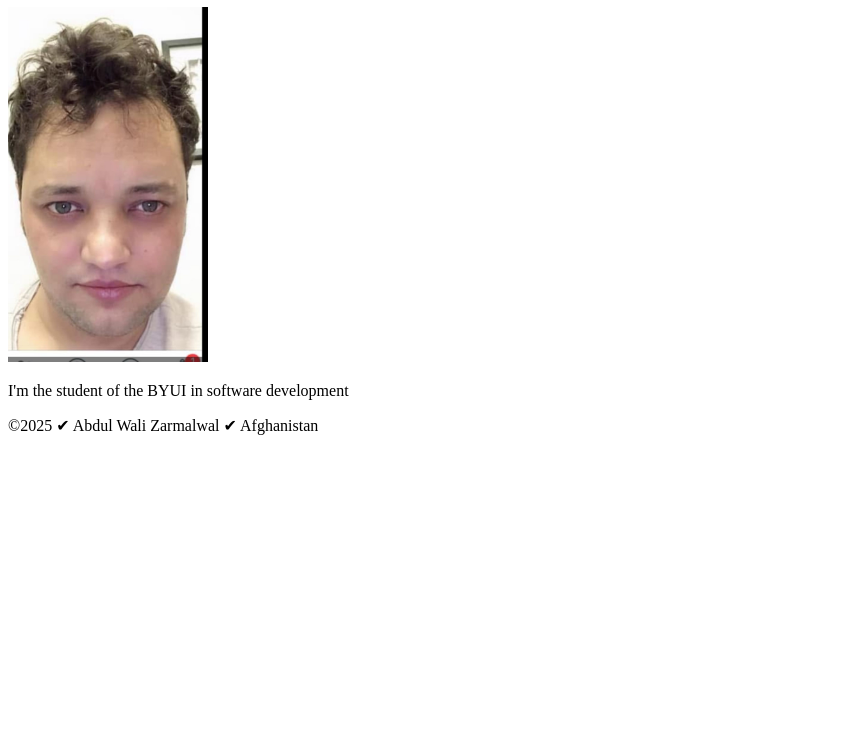
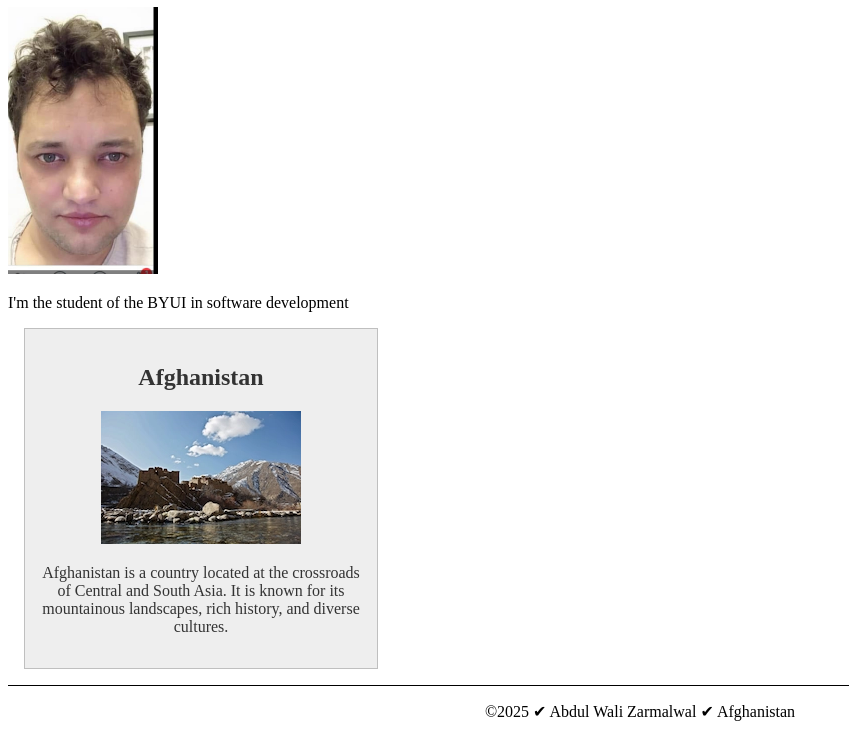
Before and after one commit to zarmalwal/wdd130, a plain HTML site: page index.html in a window 1280 px wide. Shown: the part 99-836 px from the top of the page, without its empty margins (0-849 px from the left). Before the commit the page ends 800 px from the top, so only its background shows below. Drawn offline with Linux system fonts and the light colour scheme.

Commit message:
Home page enhancement

```diff
--- a/index.html
+++ b/index.html
@@ -1,9 +1,13 @@
 <!DOCTYPE html>
 <html lang="en-US">
     <head>
+        <link rel="stylesheet" href="style/style.css">
         <meta charset="UTF-8">
         <meta name="viewport" content="width=device-width, initial-scale=1.0">
         <title>Abdul Wali Zarmalwal| WDD130</title>
+        <meta name="description" content="Abdul Wali Zarmalwal, WDD130, personal home page for learning web development.">
+        <meta name="author" content="Abdul Wali Zarmalwal">
+        <!-- Add your CSS link here if you have one, e.g. <link rel="stylesheet" href="styles.css"> -->
     </head>
     <body>
         <header>
@@ -13,11 +17,15 @@
             </nav>
         </header>
         <main>
-            <H1>Abdul Wali Zarmalwal|WDD130</h1>
-            <img src="images/profile.jpg" alt="Abdul Wali Zarmalwal" width="200" >
-
-            <p> I'm the student of the BYUI in software development</p>
+            <h1>Abdul Wali Zarmalwal | WDD130</h1>
+            <img src="images/profile.jpg" alt="Abdul Wali Zarmalwal" width="200">
+            <p>I'm the student of the BYUI in software development</p>
         </main>
+        <aside>
+            <h2>Afghanistan</h2>
+            <img src="images/Afghanistan.webp" alt="Afghanistan landscape">
+            <p>Afghanistan is a country located at the crossroads of Central and South Asia. It is known for its mountainous landscapes, rich history, and diverse cultures.</p>
+        </aside>
         <footer>
             <p>&copy;2025 ✔ Abdul Wali Zarmalwal ✔ Afghanistan</p>
         </footer>
--- /dev/null
+++ b/style/style.css
@@ -0,0 +1,26 @@
+main {
+    max-width: 840px;
+}
+aside {
+    max-width: 20rem;
+    margin: 1rem;
+    border: 1px solid rgb(0 0 0/ 0.2); /*1️⃣ */
+    padding: 1rem;
+    background-color: #eee;
+    color: #333;
+    text-align: center;
+}
+aside img {
+    max-width: 200px;
+    height: auto;
+}
+main img {
+    max-width: 150px;
+    height: auto;
+}
+p {padding: 0;}
+footer {
+    margin-top: 15px;
+    border-top: 1px solid #000;
+    text-align: center;
+}
```
Also changed, not shown: wdd130/week02/holygrail.html (+1 -1 lines), images/Afghanistan.webp (added).
